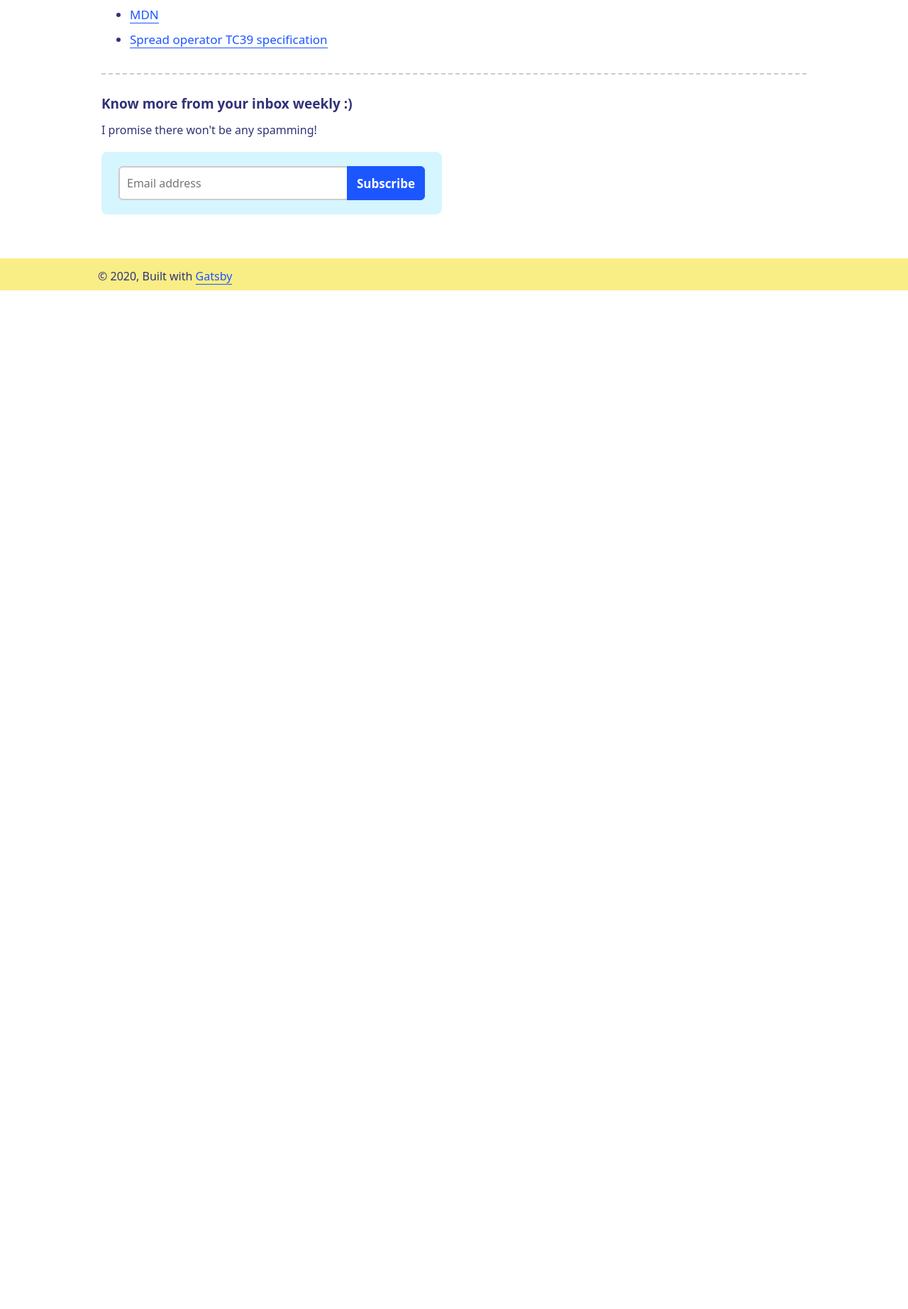
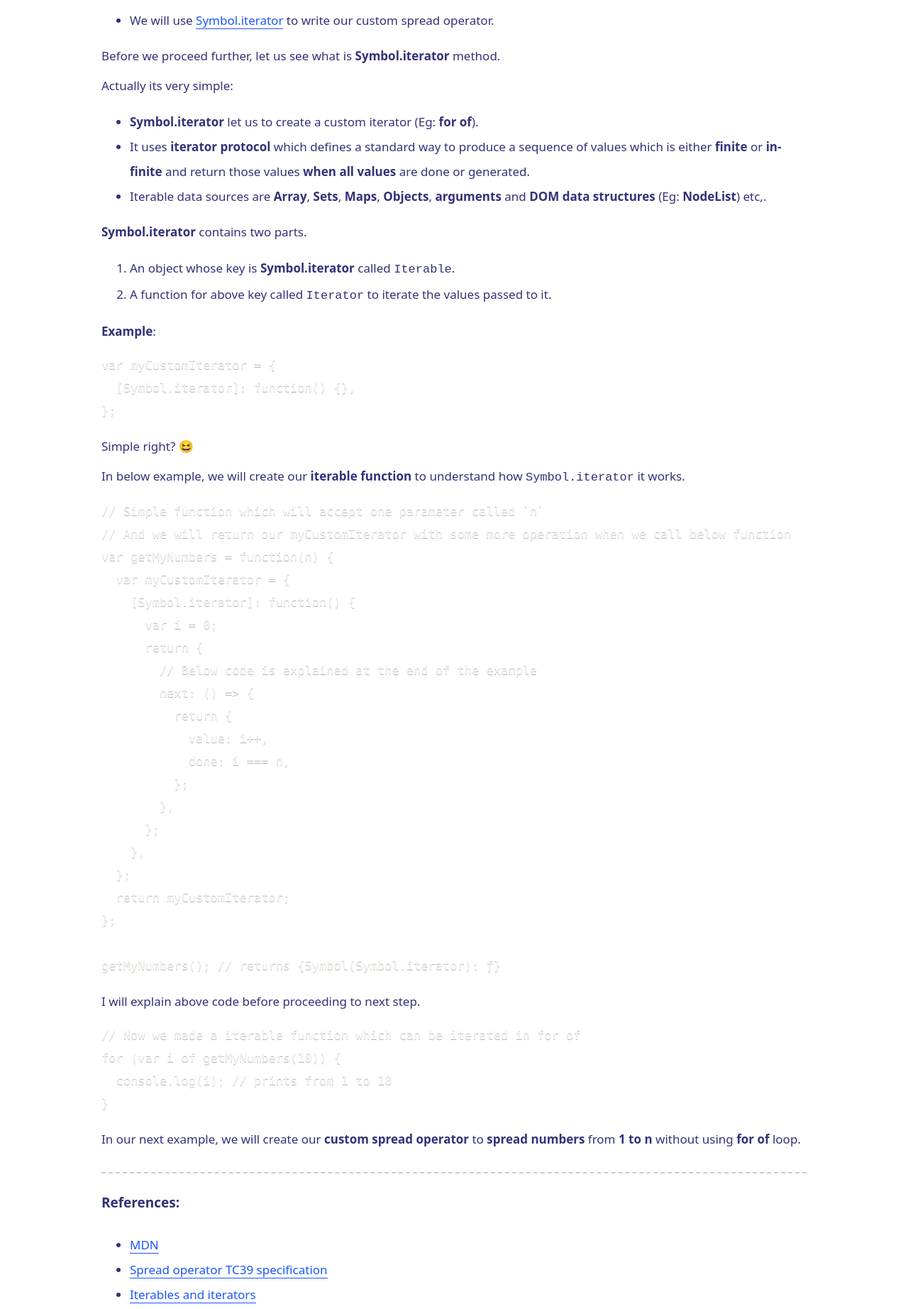
Before and after one commit to gokulkrishh/how-it-works, a Gatsby site: page /javascript/custom-spread-operator in a window 1280 px wide. Shown: the part 1759-3603 px from the top of the page at 71% size. Before the commit the page ends 2168 px from the top, so only its background shows below. Built offline with nearby package versions, Linux system fonts and the light colour scheme; Gatsby itself is replaced by a stand-in of ours; some packages are replaced by stand-ins of ours; code samples lack their colours; a web font is replaced by a local one.

Commit message:
Updated the post with more content

````diff
--- a/src/pages/javascript/custom-spread-operator/index.md
+++ b/src/pages/javascript/custom-spread-operator/index.md
@@ -29,21 +29,85 @@ console.log(...arr); // 1 2 3 4 5
 
 Let us start with cons.
 
-**Cons**:
+#### Cons:
 
 - It can be used copying but only up to one level deep. So it is not suitable for copying multidimensional arrays.
 - It can spread only **enumerable** properties of an Object.
 - It can only be applied to [iterable](https://developer.mozilla.org/en-US/docs/Web/JavaScript/Reference/Global_Objects/Symbol/iterator) objects.
 - It will work on both **Array** and **Object** data types but you cannot mix and match them.
 
-**Pros**:
+#### Pros:
 
 - Can be used for shallow cloning an object if we want to copy only that object own properties.
 - Cleaner syntax and less code when merging or copying.
 - Can call a function or use a **Math** method without the need for **.apply** method to pass multiple parameters.
 - It can be used to convert an array like object into an actual array. (**Eg: NodeList from DOM**)
 
-Now we have an idea of what spread operator can and can't do.
+Now we have an idea of what spread operator is and what it can and can't do. Lets implement it step by step.
+
+#### Step 1:
+
+- We will use [Symbol.iterator](https://developer.mozilla.org/en-US/docs/Web/JavaScript/Reference/Global_Objects/Symbol/iterator) to write our custom spread operator.
+
+Before we proceed further, let us see what is **Symbol.iterator** method.
+
+Actually its very simple:
+
+- **Symbol.iterator** let us to create a custom iterator (Eg: **for of**).
+- It uses **iterator protocol** which defines a standard way to produce a sequence of values which is either **finite** or **in-finite** and return those values **when all values** are done or generated.
+- Iterable data sources are **Array**, **Sets**, **Maps**, **Objects**, **arguments** and **DOM data structures** (Eg: **NodeList**) etc,.
+
+**Symbol.iterator** contains two parts.
+
+1. An object whose key is **Symbol.iterator** called `Iterable`.
+1. A function for above key called `Iterator` to iterate the values passed to it.
+
+**Example**:
+
+```js
+var myCustomIterator = {
+  [Symbol.iterator]: function() {},
+};
+```
+
+Simple right? 😆
+
+In below example, we will create our **iterable function** to understand how `Symbol.iterator` it works.
+
+```js
+// Simple function which will accept one parameter called `n`
+// And we will return our myCustomIterator with some more operation when we call below function
+var getMyNumbers = function(n) {
+  var myCustomIterator = {
+    [Symbol.iterator]: function() {
+      var i = 0;
+      return {
+        // Below code is explained at the end of the example
+        next: () => {
+          return {
+            value: i++,
+            done: i === n,
+          };
+        },
+      };
+    },
+  };
+  return myCustomIterator;
+};
+
+getMyNumbers(); // returns {Symbol(Symbol.iterator): ƒ}
+```
+
+I will explain above code before proceeding to next step.
+
+```js
+// Now we made a iterable function which can be iterated in for of
+for (var i of getMyNumbers(10)) {
+  console.log(i); // prints from 1 to 10
+}
+```
+
+In our next example, we will create our **custom spread operator** to **spread numbers** from **1 to n** without using **for of** loop.
 
 <hr />
 
@@ -51,3 +115,4 @@ Now we have an idea of what spread operator can and can't do.
 
 - [MDN](https://developer.mozilla.org/en-US/docs/Web/JavaScript/Reference/Operators/Spread_syntax)
 - [Spread operator TC39 specification](https://tc39.es/proposal-object-rest-spread/)
+- [Iterables and iterators](https://exploringjs.com/es6/ch_iteration.html#ch_iteration)
--- a/src/pages/react/list.json
+++ b/src/pages/react/list.json
@@ -1,5 +1,11 @@
 {
   "methods": [
+    {
+      "name": "virtual DOM",
+      "description": "Coming Soon!",
+      "link": "react/virtual-dom",
+      "comingSoon": true
+    },
     {
       "name": "redux",
       "description": "Coming Soon!",
````
